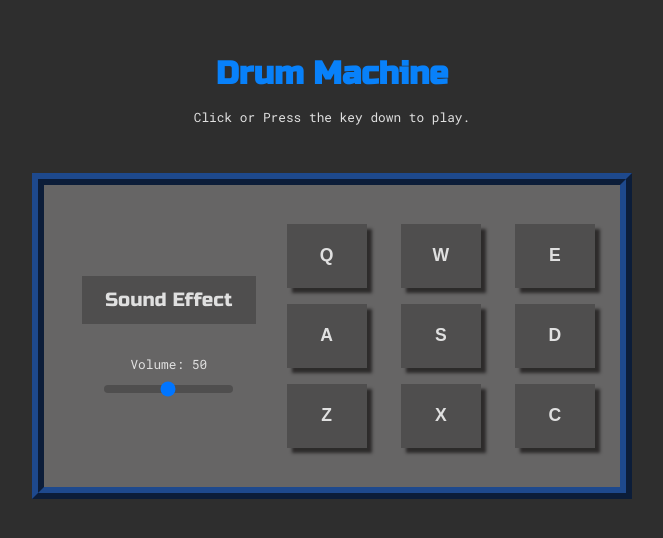
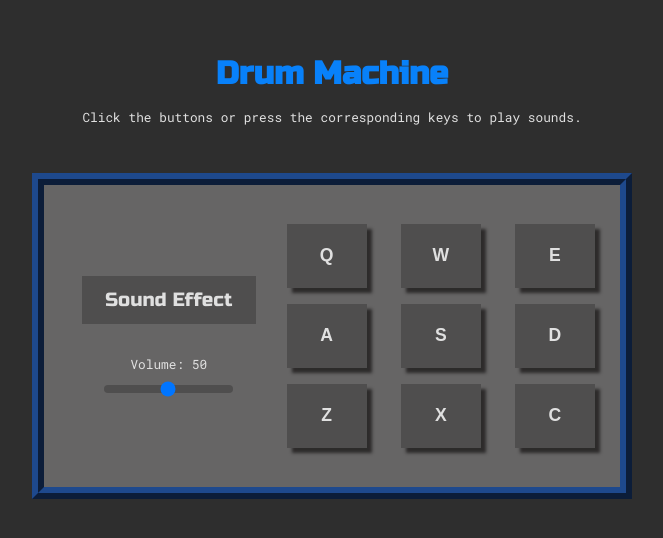
Before and after one commit to zhanshu21/drum-maschine, a React (Create React App) app: page / in a window 1280 px wide. Shown: the part 124-662 px from the top of the page, without its empty margins (308-971 px from the left). Built offline with nearby package versions, Linux system fonts and the light colour scheme.

Commit message:
change the content of instruction

```diff
--- a/src/App.js
+++ b/src/App.js
@@ -17,7 +17,7 @@ function App() {
     <div className="drum-machine" id="drum-machine">
       <div className="instruction" id="instruction">
         <h1>Drum Machine</h1>
-        <p>Click or Press the key down to play. </p>
+        <p>Click the buttons or press the corresponding keys to play sounds. </p>
       </div>
       <div className="machine-container" id="machine-container">
         <div className="control-container" id="control-container">
```
